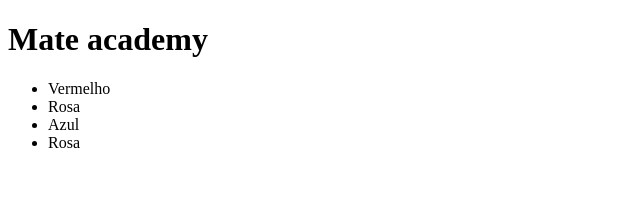
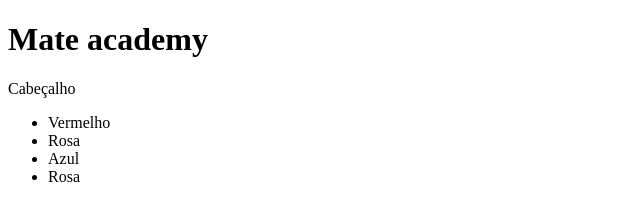
Before and after one commit to rafaelbertoldo/minha_pagina, a plain HTML site: page index.html in a window 1280 px wide. Shown: the whole page, without its empty margins (0-640 px from the left). Drawn offline with Linux system fonts and the light colour scheme.

Commit message:
Update index.html

```diff
--- a/index.html
+++ b/index.html
@@ -6,8 +6,9 @@
   <title>Document</title>
 </head>
 <body>
+
   <h1>Mate academy</h1>
-
+  <p>Cabeçalho</p>
   <ul>
     <li>Vermelho</li>
     <li>Rosa</li>
```
